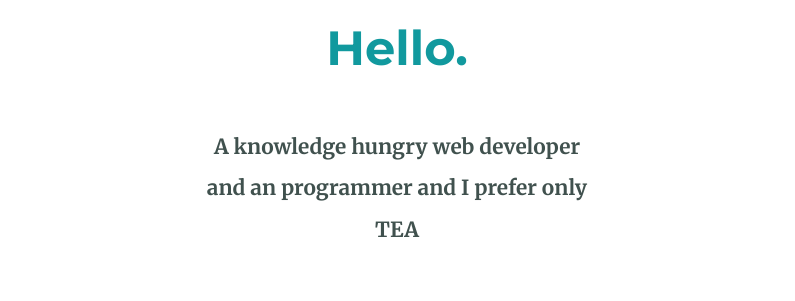
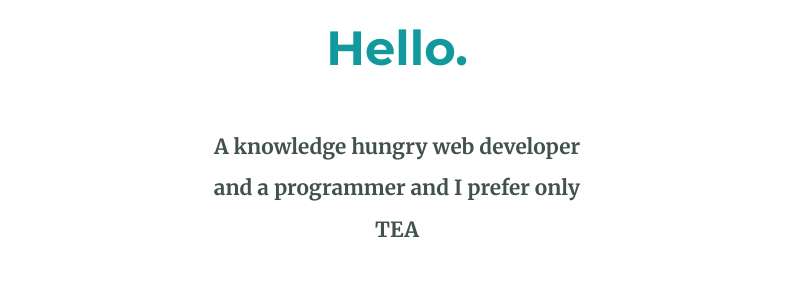
Before and after one commit to xark-10/CV-Site, a plain HTML site: page index.html in a window 1280 px wide. Shown: the part 1260-1561 px from the top of the page, without its empty margins (243-1038 px from the left). Drawn offline with Linux system fonts and the light colour scheme.

Commit message:
Update index.html

```diff
--- a/index.html
+++ b/index.html
@@ -27,7 +27,7 @@
     <div class="profile">
       <img class="profile" src="profile.jpg" alt="profile-img">
       <h2>Hello.</h2>
-      <p class="intro">A knowledge hungry web developer and an programmer and I prefer only TEA</p>
+      <p class="intro">A knowledge hungry web developer and a programmer and I prefer only TEA</p>
     </div>
     <hr>
     <div class="skills">
```
